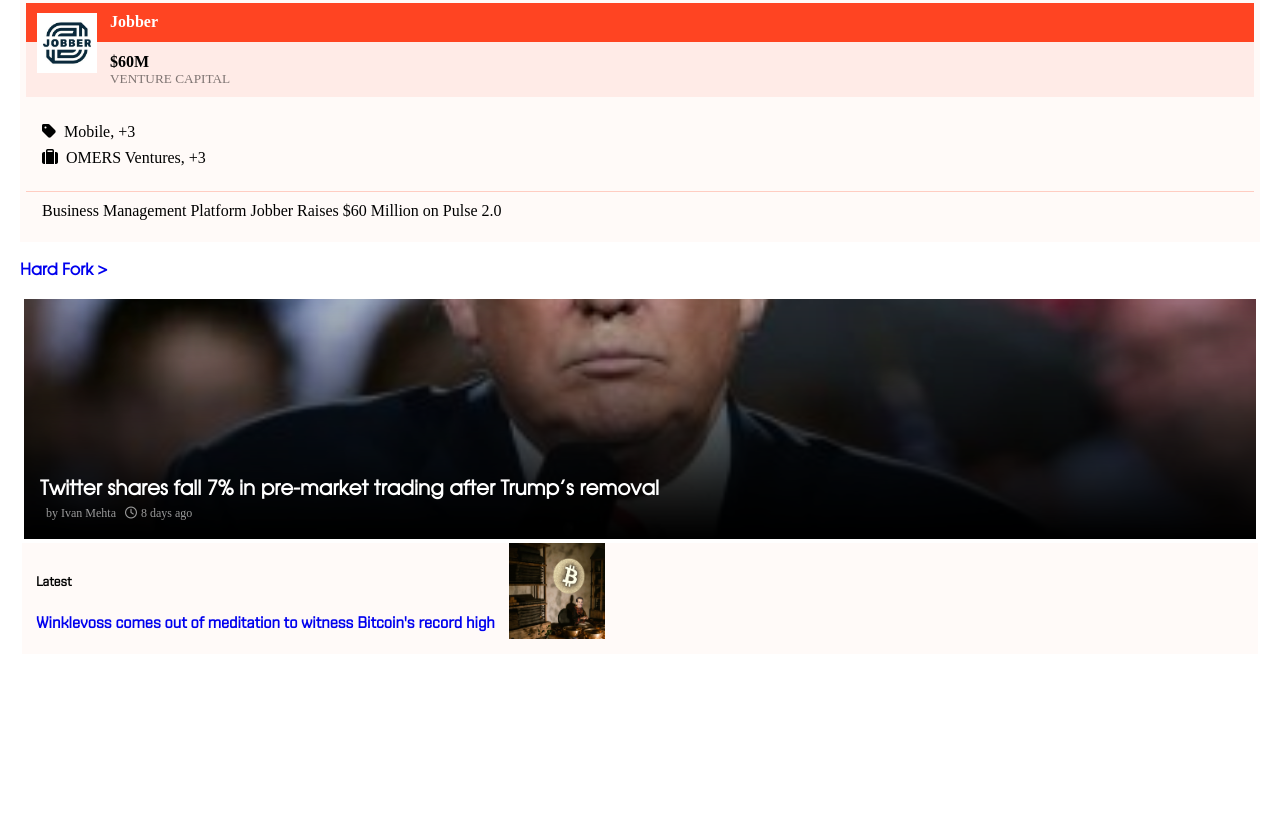
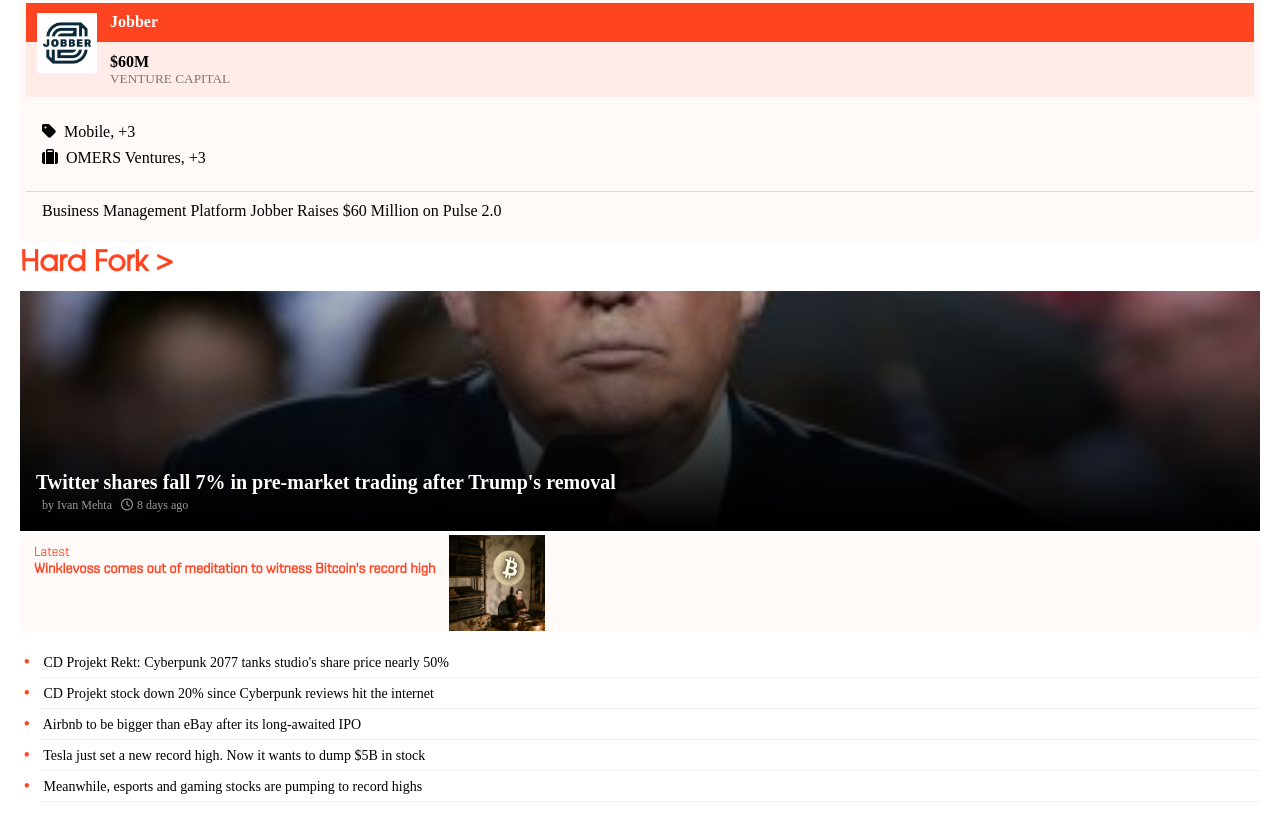
Before and after one commit to JuanDavid31/tnw-clone, a plain HTML site: page index.html in a window 1280 px wide. Shown: the part 2245-3063 px from the top of the page. Before the commit the page ends 2901 px from the top, so only its background shows below. Drawn offline with Linux system fonts and the light colour scheme; a web font is replaced by a local one.

Commit message:
(New) First article of the 4th section finished

```diff
--- a/index.html
+++ b/index.html
@@ -33,11 +33,12 @@
 						<span>AI Imaging database for COVID-19 diagnosis provided to UK hospitals</span></a>
 				</h2>
 				<div class="article-details ars-maquette">
-					<span>by <a class="text-decoration-none" href="https://thenextweb.com/author/thomas-macaulay/">Thomas
+					<span>by <a class="text-decoration-none"
+							href="https://thenextweb.com/author/thomas-macaulay/">Thomas
 							Macaulay</a></span>
 					<span>
-						<i class="fa fa-clock-o" aria-hidden="true"></i><time datetime="2021-01-18T15:39:01+00:00" class="timeago"
-							data-full-date="Jan 18, 2021 - 10:39">1 hour ago</time>
+						<i class="fa fa-clock-o" aria-hidden="true"></i><time datetime="2021-01-18T15:39:01+00:00"
+							class="timeago" data-full-date="Jan 18, 2021 - 10:39">1 hour ago</time>
 					</span>
 					<span><i class="fa fa-share-alt" aria-hidden="true"></i>4</span>
 				</div>
@@ -52,10 +53,11 @@
 						<span>Stupid CES gadgets my home doesn't need... but I must have them</span></a>
 				</h2>
 				<div class="article-details ars-maquette">
-					<span>by <a class="text-decoration-none" href="https://thenextweb.com/author/ivanmehta/">Ivan Mehta</a></span>
+					<span>by <a class="text-decoration-none" href="https://thenextweb.com/author/ivanmehta/">Ivan
+							Mehta</a></span>
 					<span>
-						<i class="fa fa-clock-o" aria-hidden="true"></i><time datetime="2021-01-18T15:39:01+00:00" class="timeago"
-							data-full-date="Jan 18, 2021 - 10:39">4 hours ago</time>
+						<i class="fa fa-clock-o" aria-hidden="true"></i><time datetime="2021-01-18T15:39:01+00:00"
+							class="timeago" data-full-date="Jan 18, 2021 - 10:39">4 hours ago</time>
 					</span>
 					<span><i class="fa fa-share-alt" aria-hidden="true"></i>16</span>
 				</div>
@@ -70,11 +72,12 @@
 						<span>Rolls-Royce boldly skips hybrids and goes all-electric with new EV lineup</span></a>
 				</h2>
 				<div class="article-details ars-maquette">
-					<span>by <a class="text-decoration-none" href="https://thenextweb.com/author/matthewbeedham/">Matthew
+					<span>by <a class="text-decoration-none"
+							href="https://thenextweb.com/author/matthewbeedham/">Matthew
 							Beedham</a></span>
 					<span>
-						<i class="fa fa-clock-o" aria-hidden="true"></i><time datetime="2021-01-18T15:39:01+00:00" class="timeago"
-							data-full-date="Jan 18, 2021 - 10:39">4 hours ago</time>
+						<i class="fa fa-clock-o" aria-hidden="true"></i><time datetime="2021-01-18T15:39:01+00:00"
+							class="timeago" data-full-date="Jan 18, 2021 - 10:39">4 hours ago</time>
 					</span>
 					<span><i class="fa fa-share-alt" aria-hidden="true"></i>11</span>
 				</div>
@@ -83,12 +86,15 @@
 	</article>
 	<main>
 		<div class="latest">
-			<h2 class="avalon-bold"><a class="text-decoration-none latest-title color-orange" href="#">Latest news </a> <img src="img/orange-right-arrow.svg"></h2>
+			<h2 class="avalon-bold"><a class="text-decoration-none latest-title color-orange" href="#">Latest news </a>
+				<img src="img/orange-right-arrow.svg">
+			</h2>
 			<ul class="newslist">
 				<li class="newsitem flex list-style-type-none">
 					<img src="img/sale_163568_article_image-405x270.jpg" alt="Computer">
 					<div>
-						<h4 class="ars-maquette-bold">Lightkey Pro uses AI to know what you’re going to type before you type it</h4>
+						<h4 class="ars-maquette-bold">Lightkey Pro uses AI to know what you’re going to type before you
+							type it</h4>
 						<ul class="list-style-type-none ars-maquette flex">
 							<li class="list-style-type-none">TNW Deals</li>
 							<li class="list-style-type-none">6 hours ago</li>
@@ -98,7 +104,8 @@
 				<li class="newsitem flex list-style-type-none">
 					<img src="img/CES-home-796x418.jpg" alt="Bath gadgets">
 					<div>
-						<h4 class="ars-maquette-bold">Stupid CES gadgets my home doesn't need... but I must have them</h4>
+						<h4 class="ars-maquette-bold">Stupid CES gadgets my home doesn't need... but I must have them
+						</h4>
 						<ul class="list-style-type-none ars-maquette flex">
 							<li class="list-style-type-none">Ivan Mehta</li>
 							<li class="list-style-type-none">8 hours ago</li>
@@ -106,9 +113,11 @@
 					</div>
 				</li>
 				<li class="newsitem flex list-style-type-none">
-					<img src="img/ev-phantom-rols-royce-silent-shadow-car-future-electric-vehicle-796x449.jpg" alt="Rolls royce">
+					<img src="img/ev-phantom-rols-royce-silent-shadow-car-future-electric-vehicle-796x449.jpg"
+						alt="Rolls royce">
 					<div>
-						<h4 class="ars-maquette-bold">Rolls-Royce boldly skips hybrids and goes all-electric with new EV lineup</h4>
+						<h4 class="ars-maquette-bold">Rolls-Royce boldly skips hybrids and goes all-electric with new EV
+							lineup</h4>
 						<ul class="list-style-type-none ars-maquette flex">
 							<li class="list-style-type-none">Matthew Beedham</li>
 							<li class="list-style-type-none">8 hours ago</li>
@@ -128,7 +137,8 @@
 				<li class="newsitem flex list-style-type-none">
 					<img src="img/1-copy-27-516x270.jpg" alt="old car in front of sea">
 					<div>
-						<h4 class="ars-maquette-bold">Sell for scrap or split for parts? What to do with your old car</h4>
+						<h4 class="ars-maquette-bold">Sell for scrap or split for parts? What to do with your old car
+						</h4>
 						<ul class="list-style-type-none ars-maquette flex">
 							<li class="list-style-type-none">Clean Fleet Report</li>
 							<li class="list-style-type-none">10 hours ago</li>
@@ -149,12 +159,12 @@
 					<img src="img/wing-mirror-nuro-driverless-autonomousm-car-delivery-bird-regulations-480x270.jpeg"
 						alt="A car and a robot hummingbird">
 					<div>
-						<h4 class="ars-maquette-bold">You won't need wing mirrors in the US any more — if you're a self-driving car</h4>
+						<h4 class="ars-maquette-bold">You won't need wing mirrors in the US any more — if you're a
+							self-driving car</h4>
 						<ul class="list-style-type-none ars-maquette flex">
 							<li class="list-style-type-none">Matthew Beedham</li>
 							<li class="list-style-type-none">11 hours ago</li>
 					</div>
-			</ul>
 				</li>
 				<li class="newsitem flex list-style-type-none">
 					<img src="img/Capitol-dating-app-516x270.jpg" alt="A phone">
@@ -169,9 +179,11 @@
 			</ul>
 			<div class="latest-investments">
 				<header class="investments-header display-box">
-          <h2><a href="#" class="text-decoration-none display-box avalon-bold">Latest funding rounds on Index.co ></a></h2>
+					<h2><a href="#" class="text-decoration-none display-box avalon-bold">Latest funding rounds on
+							Index.co ></a></h2>
 					<a href="#" class="investment-links ars-maquette text-decoration-none display-box">See more</a>
-          <a href="#" class="investment-links ars-maquette text-decoration-none display-box">Get updates by email</a>
+					<a href="#" class="investment-links ars-maquette text-decoration-none display-box">Get updates by
+						email</a>
 					<a href="#" class="investment-links ars-maquette text-decoration-none display-box">Add info</a>
 				</header>
 				<div class="investments-content">
@@ -185,11 +197,15 @@
 							</div>
 						</a>
 						<div class="investment-card flex">
-              <a href="#" class="color-black text-decoration-none ars-maquette"><i class="fa fa-tag" aria-hidden="true"></i><span>Payments, +3</span></a>
-              <a href="#" class="color-black text-decoration-none ars-maquette"><i class="fa fa-suitcase" aria-hidden="true"></i><span>ICICI Bank, +2</span></a>
+							<a href="#" class="color-black text-decoration-none ars-maquette"><i class="fa fa-tag"
+									aria-hidden="true"></i><span>Payments, +3</span></a>
+							<a href="#" class="color-black text-decoration-none ars-maquette"><i class="fa fa-suitcase"
+									aria-hidden="true"></i><span>ICICI Bank, +2</span></a>
 						</div>
 						<div class="investment-story">
-              <a href="#" class="color-black text-decoration-none ars-maquette">Exclusive: BharatPe raises Rs 200 Cr debt from ICICI, Alteria and Innoven <span class="source">on Entrackr</span></a>
+							<a href="#" class="color-black text-decoration-none ars-maquette">Exclusive: BharatPe raises
+								Rs 200 Cr debt from ICICI, Alteria and Innoven <span class="source">on
+									Entrackr</span></a>
 						</div>
 					</div>
 					<div class="DeHaat funding-round">
@@ -202,11 +218,14 @@
 							</div>
 						</a>
 						<div class="investment-card flex">
-              <a href="#" class="color-black text-decoration-none ars-maquette"><i class="fa fa-tag" aria-hidden="true"></i><span>E-Commerce</span></a>
-              <a href="#" class="color-black text-decoration-none ars-maquette"><i class="fa fa-suitcase" aria-hidden="true"></i><span>AgFunder, +6</span></a>
+							<a href="#" class="color-black text-decoration-none ars-maquette"><i class="fa fa-tag"
+									aria-hidden="true"></i><span>E-Commerce</span></a>
+							<a href="#" class="color-black text-decoration-none ars-maquette"><i class="fa fa-suitcase"
+									aria-hidden="true"></i><span>AgFunder, +6</span></a>
 						</div>
 						<div class="investment-story">
-              <a href="#" class="color-black text-decoration-none ars-maquette">Agritech startup DeHaat scores $30 Mn in Series C round <span class="source">on Entrackr</span></a>
+							<a href="#" class="color-black text-decoration-none ars-maquette">Agritech startup DeHaat
+								scores $30 Mn in Series C round <span class="source">on Entrackr</span></a>
 						</div>
 					</div>
 					<div class="Jobber funding-round">
@@ -219,18 +238,24 @@
 							</div>
 						</a>
 						<div class="investment-card flex">
-              <a href="#" class="color-black text-decoration-none ars-maquette"><i class="fa fa-tag" aria-hidden="true"></i><span>Mobile, +3</span></a>
-              <a href="#" class="color-black text-decoration-none ars-maquette"><i class="fa fa-suitcase" aria-hidden="true"></i><span>OMERS Ventures, +3</span></a>
+							<a href="#" class="color-black text-decoration-none ars-maquette"><i class="fa fa-tag"
+									aria-hidden="true"></i><span>Mobile, +3</span></a>
+							<a href="#" class="color-black text-decoration-none ars-maquette"><i class="fa fa-suitcase"
+									aria-hidden="true"></i><span>OMERS Ventures, +3</span></a>
 						</div>
 						<div class="investment-story">
-              <a href="#" class="color-black text-decoration-none ars-maquette">Business Management Platform Jobber Raises $60 Million <span class="source">on Pulse 2.0</span></a>
+							<a href="#" class="color-black text-decoration-none ars-maquette">Business Management
+								Platform Jobber Raises $60 Million <span class="source">on Pulse 2.0</span></a>
 						</div>
 					</div>
 				</div>
 			</div>
 			<div class="latest-news">
-        <a href="#" class="text-decoration-none"><h4 class="avalon-bold">Hard Fork ></h4></a>
-        <div class="stories-cover flex justify-content-center align-items-center avalon-bold">
+				<section class="late-news">
+					<a href="#" class="text-decoration-none late-news-header">
+						<h4 class="avalon-bold color-orange">Hard Fork ></h4>
+					</a>
+					<div class="stories-cover flex justify-content-center align-items-center ars-maquette-bold">
 						<div class="article-links-Trump article-links-img"></div>
 						<a class="article-clickable display-box" href="#"></a>
 						<header class="header-stories display-box">
@@ -239,10 +264,10 @@
 									<span>Twitter shares fall 7% in pre-market trading after Trump's removal</span></a>
 							</h2>
 							<div class="article-details ars-maquette">
-              <span>by <a class="text-decoration-none" href="https://thenextweb.com/author/ivanmehta/">Ivan
-                  Mehta</a></span>
+								<span>by <a class="text-decoration-none" href="https://thenextweb.com/author/ivanmehta/"> Ivan Mehta</a></span>
 								<span>
-                <i class="fa fa-clock-o" aria-hidden="true"></i><time datetime="2021-01-18T15:39:01+00:00" class="timeago"
+									<i class="fa fa-clock-o" aria-hidden="true"></i><time
+										datetime="2021-01-18T15:39:01+00:00" class="timeago"
 										data-full-date="Jan 18, 2021">8 days ago</time>
 								</span>
 							</div>
@@ -250,11 +275,31 @@
 					</div>
 					<article class="article-wrap flex flex-direction-row">
 						<header class="article-header display-box">
-            <h5 class="shentox">Latest</h5>
-            <a href="#" class="text-decoration-none"><h4 class="shentox-bold">Winklevoss comes out of meditation to witness Bitcoin's record high</h4></a>
+							<h5 class="shentox color-orange">Latest</h5>
+							<a href="#" class="text-decoration-none">
+								<h4 class="shentox-bold color-orange">Winklevoss comes out of meditation to witness Bitcoin's record high</h4>
+							</a>
 						</header>
 						<a href="#" class="article-winklevoss"></a>
 					</article>
+					<ul class="late-news-list">
+						<li><a href="#" class="text-decoration-none ars-maquette color-black">
+							CD Projekt Rekt: Cyberpunk 2077 tanks studio's share price nearly 50%
+						</a></li>
+						<li><a href="#" class="text-decoration-none ars-maquette color-black">
+							CD Projekt stock down 20% since Cyberpunk reviews hit the internet
+						</a></li>
+						<li><a href="#" class="text-decoration-none ars-maquette color-black">
+							Airbnb to be bigger than eBay after its long-awaited IPO
+						</a></li>
+						<li><a href="#" class="text-decoration-none ars-maquette color-black">
+							Tesla just set a new record high. Now it wants to dump $5B in stock
+						</a></li>
+						<li><a href="#" class="text-decoration-none ars-maquette color-black">
+							Meanwhile, esports and gaming stocks are pumping to record highs
+						</a></li>
+					</ul>
+				</section>
 			</div>
 		</div>
 	</main>
--- a/style.css
+++ b/style.css
@@ -309,7 +309,6 @@ main {
   margin-right: 8px;
 }
 
-
 .investment-story {
   padding: 10px 16px 16px 16px;
   border-top: 1px solid rgba(255,68,34,.25);
@@ -317,11 +316,31 @@ main {
 
 .article-wrap {
   background-color:#fffaf8;
-  margin: 2px;
+  margin: 2px 0;
+  height: 96px;
 }
 
 .article-header {
   padding: 10px 14px 0;
+}
+
+.article-header h5 {
+  margin: 0;
+  font-weight: 400;
+}
+
+.article-header h4 {
+  margin: 0;
+  font-size: 14px;
+}
+
+.late-news-header h4 {
+  font-size: 28px;
+  margin: 0 0 14px 0;
+}
+
+.latest-news .stories-cover {
+  margin: 4px 0;
 }
 
 .article-winklevoss {
@@ -332,3 +351,26 @@ main {
   width: 96px;
   flex: 0 0 96px;
 }
+
+.late-news-list {
+  list-style: none;
+  padding-left: 20px;
+}
+
+.late-news-list li {
+  border-bottom: 1px solid #eee;
+  padding: 6px 0;
+}
+
+.late-news-list li::before {
+  content: "\2022";
+  color: #f42;
+  font-weight: bold;
+  display: inline-block;
+  width: 1em;
+  margin-left: -1em;
+}
+
+.late-news-list a {
+  font-size: 14px;
+}
```
Lines whose indentation alone changed are shown as unchanged.
